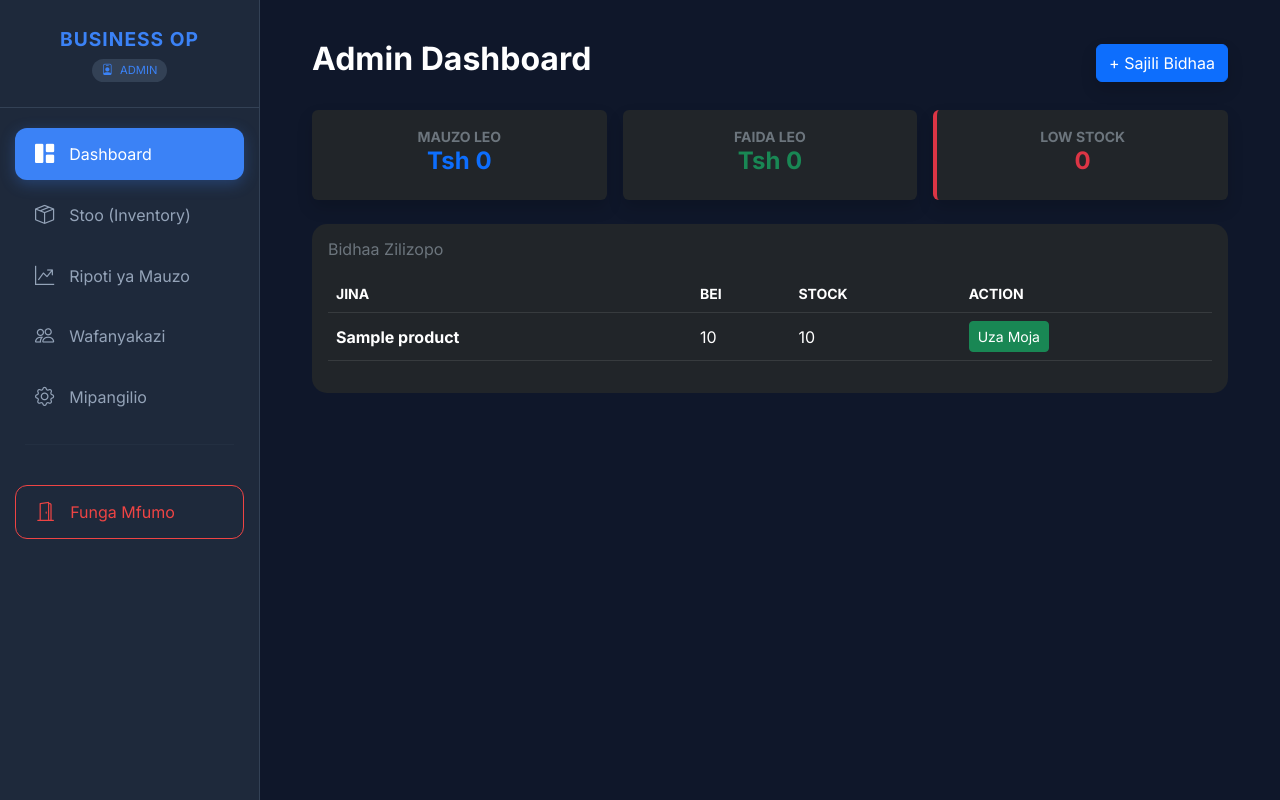
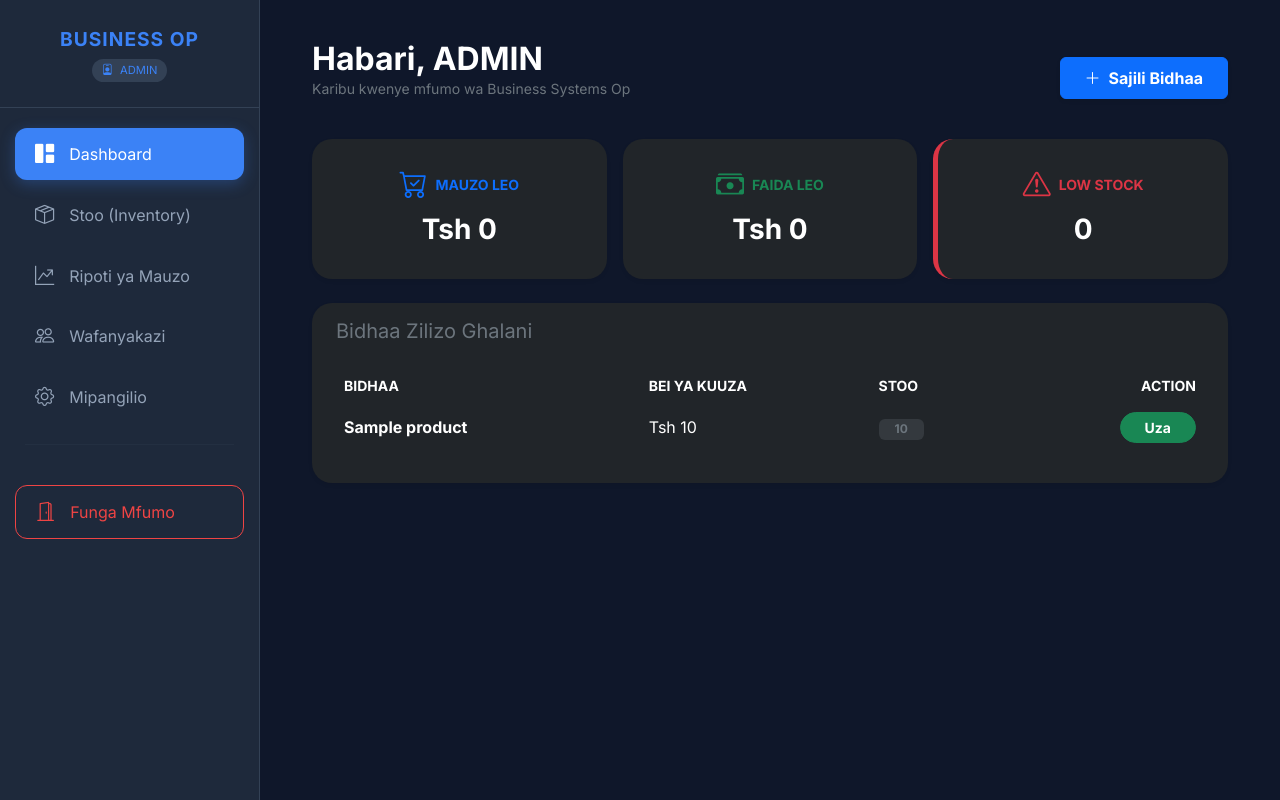
Before and after one commit to benmass1/Business_Systems_Op, a Flask app: page / in a window 1280 px wide. Run offline with Flask 3, Linux system fonts and the light colour scheme; the visitor is signed in with stand-in values (Sample User, id 1); tables that the repository leaves empty hold one stand-in row (values such as "Sample post").

Commit message:
Update index.html

```diff
--- a/templates/index.html
+++ b/templates/index.html
@@ -1,57 +1,75 @@
 {% extends "layout.html" %}
 {% block content %}
 <div class="d-flex justify-content-between align-items-center mb-4 text-white">
-    <h2 class="fw-bold">{% if role == 'admin' %}Admin Dashboard{% else %}Duka Dashboard{% endif %}</h2>
-    {% if role == 'admin' %}
-    <button class="btn btn-primary shadow" data-bs-toggle="modal" data-bs-target="#modalBidhaa">+ Sajili Bidhaa</button>
+    <div>
+        <h2 class="fw-bold mb-0">Habari, {{ session.get('role').upper() }}</h2>
+        <p class="text-secondary small">Karibu kwenye mfumo wa Business Systems Op</p>
+    </div>
+    {% if session.get('role') == 'admin' %}
+    <button class="btn btn-primary px-4 py-2 shadow-sm fw-bold" data-bs-toggle="modal" data-bs-target="#modalBidhaa">
+        <i class="bi bi-plus-lg me-2"></i>Sajili Bidhaa
+    </button>
     {% endif %}
 </div>
 
 <div class="row g-3 mb-4 text-center">
-    <div class="col-{% if role == 'admin' %}6 col-md-4{% else %}12{% endif %}">
-        <div class="card bg-dark text-white p-3 border-0 shadow">
-            <small class="text-secondary fw-bold">MAUZO LEO</small>
-            <h4 class="fw-bold text-primary">Tsh {{ "{:,.0f}".format(total_sales) }}</h4>
+    <div class="col-{% if session.get('role') == 'admin' %}6 col-md-4{% else %}12{% endif %}">
+        <div class="card bg-dark text-white p-4 border-0 shadow-sm" style="border-radius: 20px;">
+            <div class="d-flex align-items-center justify-content-center mb-2 text-primary">
+                <i class="bi bi-cart-check fs-3 me-2"></i>
+                <small class="fw-bold">MAUZO LEO</small>
+            </div>
+            <h3 class="fw-bold">Tsh {{ "{:,.0f}".format(total_sales) }}</h3>
         </div>
     </div>
 
-    {% if role == 'admin' %}
+    {% if session.get('role') == 'admin' %}
     <div class="col-6 col-md-4">
-        <div class="card bg-dark text-white p-3 border-0 shadow">
-            <small class="text-secondary fw-bold">FAIDA LEO</small>
-            <h4 class="fw-bold text-success">Tsh {{ "{:,.0f}".format(total_profit) }}</h4>
+        <div class="card bg-dark text-white p-4 border-0 shadow-sm" style="border-radius: 20px;">
+            <div class="d-flex align-items-center justify-content-center mb-2 text-success">
+                <i class="bi bi-cash-stack fs-3 me-2"></i>
+                <small class="fw-bold">FAIDA LEO</small>
+            </div>
+            <h3 class="fw-bold">Tsh {{ "{:,.0f}".format(total_profit) }}</h3>
         </div>
     </div>
     <div class="col-12 col-md-4">
-        <div class="card bg-dark text-white p-3 border-0 shadow border-start border-danger border-4">
-            <small class="text-secondary fw-bold">LOW STOCK</small>
-            <h4 class="text-danger fw-bold">{{ low_stock_count }}</h4>
+        <div class="card bg-dark text-white p-4 border-0 shadow-sm border-start border-danger border-5" style="border-radius: 20px;">
+            <div class="d-flex align-items-center justify-content-center mb-2 text-danger">
+                <i class="bi bi-exclamation-triangle fs-3 me-2"></i>
+                <small class="fw-bold">LOW STOCK</small>
+            </div>
+            <h3 class="fw-bold">{{ low_stock_count }}</h3>
         </div>
     </div>
     {% endif %}
 </div>
 
-<div class="bg-dark p-3" style="border-radius: 15px;">
-    <h6 class="mb-3 text-secondary">Bidhaa Zilizopo</h6>
+<div class="card bg-dark border-0 shadow-sm p-3" style="border-radius: 20px;">
+    <h5 class="mb-4 text-secondary px-2">Bidhaa Zilizo Ghalani</h5>
     <div class="table-responsive">
-        <table class="table table-dark table-hover align-middle">
-            <thead>
-                <tr class="small text-secondary">
-                    <th>JINA</th>
-                    <th>BEI</th>
-                    <th>STOCK</th>
-                    <th>ACTION</th>
+        <table class="table table-dark table-hover align-middle border-0">
+            <thead class="text-secondary small text-uppercase">
+                <tr>
+                    <th class="border-0 px-3">Bidhaa</th>
+                    <th class="border-0">Bei ya Kuuza</th>
+                    <th class="border-0">Stoo</th>
+                    <th class="border-0 text-end px-3">Action</th>
                 </tr>
             </thead>
             <tbody>
                 {% for p in products %}
                 <tr>
-                    <td class="fw-bold">{{ p.name }}</td>
-                    <td>{{ "{:,.0f}".format(p.selling_price) }}</td>
-                    <td>{{ p.stock }}</td>
-                    <td>
+                    <td class="fw-bold border-0 px-3">{{ p.name }}</td>
+                    <td class="border-0">Tsh {{ "{:,.0f}".format(p.selling_price) }}</td>
+                    <td class="border-0">
+                        <span class="badge {% if p.stock <= 5 %}bg-danger{% else %}bg-secondary{% endif %} bg-opacity-25 {% if p.stock <= 5 %}text-danger{% else %}text-secondary{% endif %} px-3">
+                            {{ p.stock }}
+                        </span>
+                    </td>
+                    <td class="border-0 text-end px-3">
                         {% if p.stock > 0 %}
-                        <a href="/sell/{{ p.id }}" class="btn btn-sm btn-success">Uza Moja</a>
+                        <a href="/sell/{{ p.id }}" class="btn btn-success btn-sm px-4 rounded-pill fw-bold">Uza</a>
                         {% else %}
                         <span class="badge bg-danger">Imeisha</span>
                         {% endif %}
@@ -63,23 +81,37 @@
     </div>
 </div>
 
-{% if role == 'admin' %}
+{% if session.get('role') == 'admin' %}
 <div class="modal fade" id="modalBidhaa" tabindex="-1">
     <div class="modal-dialog modal-dialog-centered">
-        <div class="modal-content bg-white text-dark shadow-lg">
-            <div class="modal-header border-0">
-                <h5 class="modal-title fw-bold">Sajili Bidhaa Mpya</h5>
+        <div class="modal-content bg-white text-dark" style="border-radius: 25px; overflow: hidden;">
+            <div class="modal-header border-0 pt-4 px-4">
+                <h4 class="modal-title fw-bold">Sajili Bidhaa Mpya</h4>
                 <button type="button" class="btn-close" data-bs-dismiss="modal"></button>
             </div>
             <form action="/add_product" method="POST">
-                <div class="modal-body">
-                    <input type="text" name="name" class="form-control mb-3 text-dark border-dark" placeholder="Jina la Bidhaa" required>
-                    <input type="number" name="buying_price" class="form-control mb-3 text-dark border-dark" placeholder="Bei ya Kununua" required>
-                    <input type="number" name="selling_price" class="form-control mb-3 text-dark border-dark" placeholder="Bei ya Kuuza" required>
-                    <input type="number" name="stock" class="form-control mb-3 text-dark border-dark" placeholder="Idadi" required>
+                <div class="modal-body px-4">
+                    <div class="mb-3">
+                        <label class="form-label small fw-bold">Jina la Bidhaa</label>
+                        <input type="text" name="name" class="form-control border-secondary text-dark py-2" placeholder="Mfano: Saruji" required>
+                    </div>
+                    <div class="row">
+                        <div class="col-md-6 mb-3">
+                            <label class="form-label small fw-bold">Bei Kununua (Tsh)</label>
+                            <input type="number" name="buying_price" class="form-control border-secondary text-dark py-2" required>
+                        </div>
+                        <div class="col-md-6 mb-3">
+                            <label class="form-label small fw-bold">Bei Kuuza (Tsh)</label>
+                            <input type="number" name="selling_price" class="form-control border-secondary text-dark py-2" required>
+                        </div>
+                    </div>
+                    <div class="mb-3">
+                        <label class="form-label small fw-bold">Idadi (Stock)</label>
+                        <input type="number" name="stock" class="form-control border-secondary text-dark py-2" required>
+                    </div>
                 </div>
-                <div class="modal-footer border-0">
-                    <button type="submit" class="btn btn-primary w-100 py-2 fw-bold">Hifadhi Bidhaa</button>
+                <div class="modal-footer border-0 pb-4 px-4">
+                    <button type="submit" class="btn btn-primary w-100 py-3 fw-bold rounded-pill">Hifadhi Kwenye Stoo</button>
                 </div>
             </form>
         </div>
```
